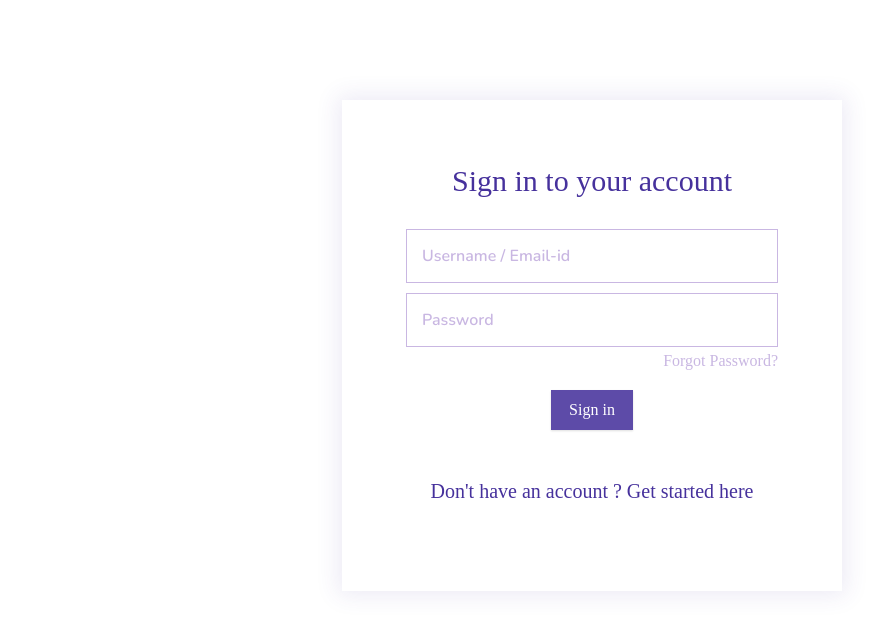
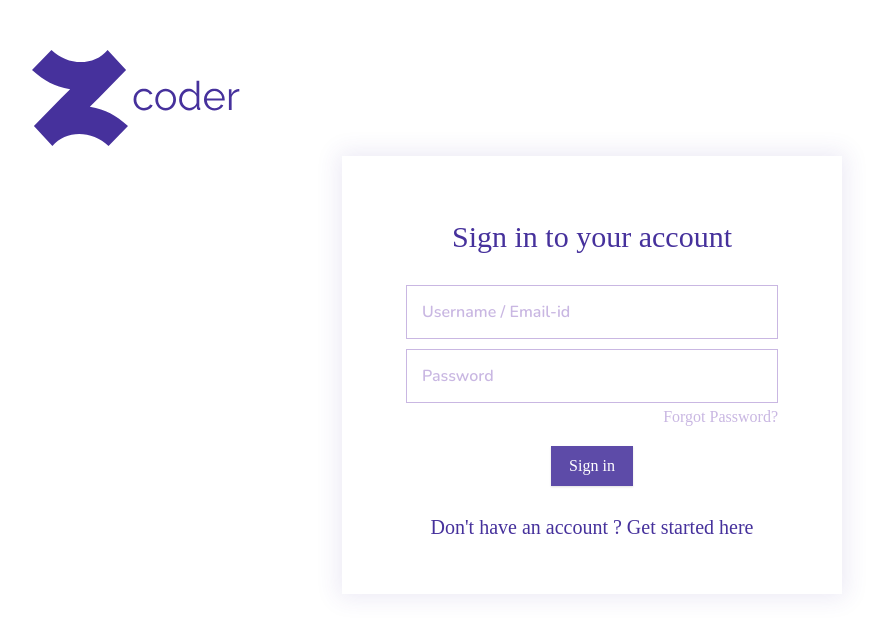
Before and after one commit to shubhangshirolawala/Zcoder, a React (Create React App) app: page /login in a window 1280 px wide. Shown: the top 634 px of the page, without its empty margins (48-923 px from the left). Built offline with nearby package versions, Linux system fonts and the light colour scheme.

Commit message:
update_loginpage

```diff
--- a/src/components/login/Login.css
+++ b/src/components/login/Login.css
@@ -9,14 +9,24 @@ body {
   background: #ffffff;
   height: 100vh;
 }
-
+.logo {
+  display: flex;
+  margin-top: 50px;
+  margin-left: 80px;
+}
+.out {
+  display: flex;
+  flex-direction: column;
+}
 ul {
   list-style-type: none;
 }
 #login {
   height: 100%;
   display: flex;
+  flex-direction: column;
   justify-content: center;
+  align-items: center;
 }
 .content {
   display: flex;
@@ -39,8 +49,8 @@ ul {
   text-align: center;
 
   /* color: #fff; */
-  margin-top: 100px;
-  padding: 5% 5% 2% 5%;
+  margin-top: 10px;
+  padding: 5% 5% 1% 5%;
   box-shadow: 0px 0px 22.082px 3.753px rgba(70, 49, 156, 0.1);
 }
 .container > header {
@@ -81,7 +91,7 @@ ul {
 .container > section {
   font-size: 30px;
   font-weight: 700;
-  margin: 0 auto 60px auto;
+  margin: 30px auto 40px auto;
   position: relative;
   height: 25px;
   width: 350px;
@@ -108,10 +118,10 @@ ul {
   transform: translateY(0);
 }
 .section-headings.sign-up {
-  transform: translateY(-25px);
+  transform: translateY(-22px);
 }
 .section-headings.forgot {
-  transform: translateY(-50px);
+  transform: translateY(-44px);
 }
 .options {
   display: flex;
@@ -259,8 +269,8 @@ ul {
   text-align: center;
 
   /* color: #fff; */
-  margin-top: 100px;
-  padding: 5% 5% 2% 5%;
+  margin-top: 10px;
+  padding: 5% 5% 1% 5%;
   box-shadow: 0px 0px 22.082px 3.753px rgba(70, 49, 156, 0.1);
 }
 .container > header {
@@ -295,7 +305,7 @@ ul {
 .container > section {
   font-size: 30px;
   font-weight: 700;
-  margin: 50px auto 60px auto;
+  margin: 30px auto 40px auto;
   position: relative;
   height: 25px;
   width: 350px;
@@ -316,10 +326,10 @@ ul {
   transform: translateY(0);
 }
 .section-headings.sign-up {
-  transform: translateY(-25px);
+  transform: translateY(-22px);
 }
 .section-headings.forgot {
-  transform: translateY(-50px);
+  transform: translateY(-44px);
 }
 .options {
   display: flex;
@@ -425,16 +435,3 @@ ul {
   outline: none;
   background: #46319c;
 }
-
-footer {
-  position: fixed;
-  width: 100%;
-  bottom: 0;
-  left: 0;
-  padding: 30px 0;
-  text-align: center;
-}
-footer > a {
-  color: #fff;
-  font-weight: 700;
-}
--- a/src/components/login/Login.jsx
+++ b/src/components/login/Login.jsx
@@ -1,10 +1,16 @@
 import React from "react";
 import Form from "./Form";
 import "./Login.css";
+import Navbar from "../Navbar";
+import zcoderlogo from "../../assets/images/Zcoderlogo.svg";
 const Login = () => {
   const [option, setOption] = React.useState(1);
 
   return (
+    <div className="out">
+      <div className="logo">
+        <img src={zcoderlogo} alt="" width={208} height={96} />{" "}
+      </div>
       <div id="login">
         <div className="container">
           <header>
@@ -65,13 +71,7 @@ const Login = () => {
             <span>Reset your password</span>
           </div>
         </header> */}
-        <footer>
-          <a
-            href="https://dribbble.com/shots/5041581-Zenbu-Sign-in-up-forgot-page"
-            target="_blank">
-            Original design with animations by Zenbu
-          </a>
-        </footer>
+        </div>
       </div>
     </div>
   );
```
Also changed, not shown: src/assets/images/Zcoderlogo.svg (added). Lines whose indentation alone changed are shown as unchanged.
